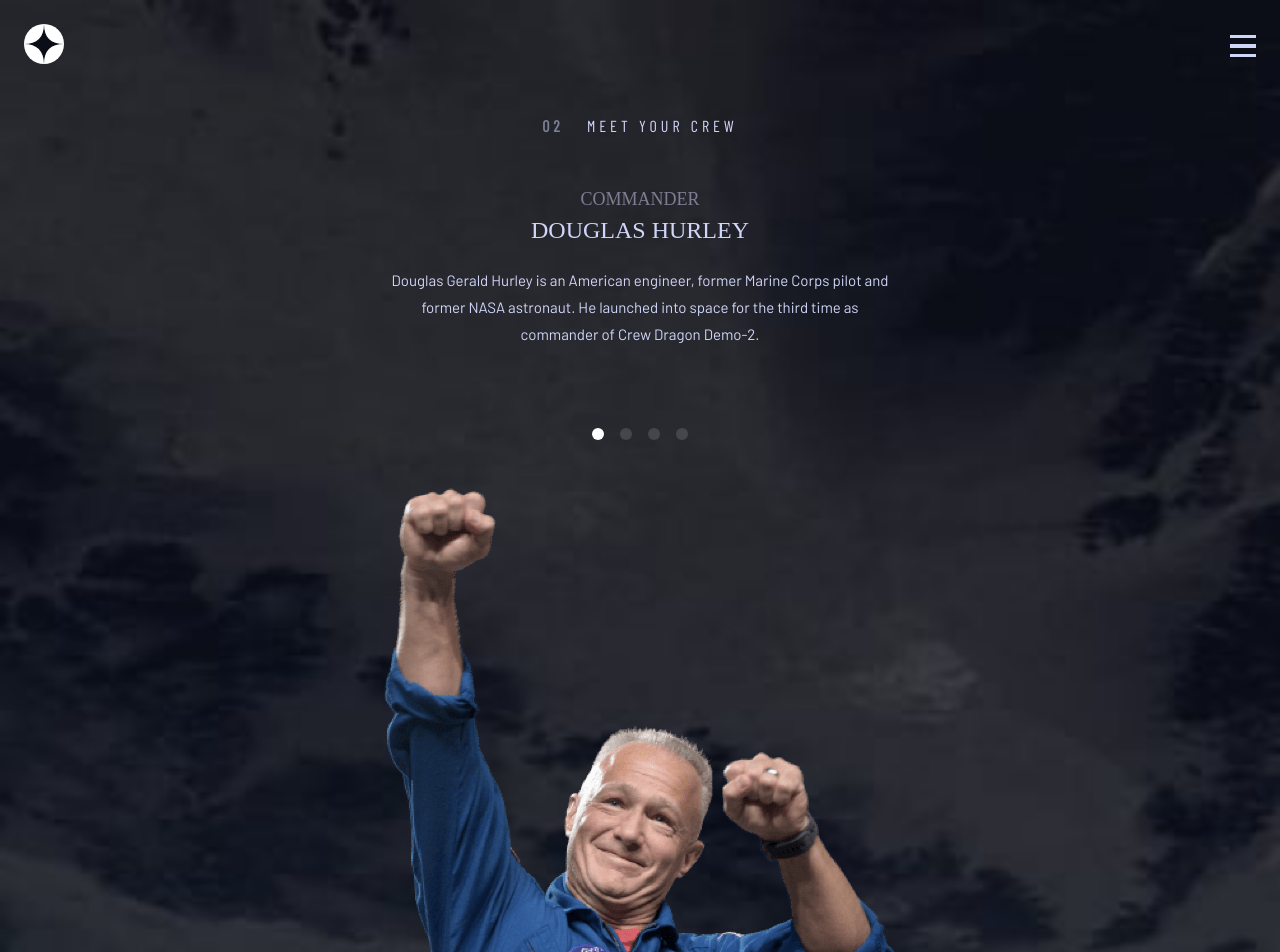
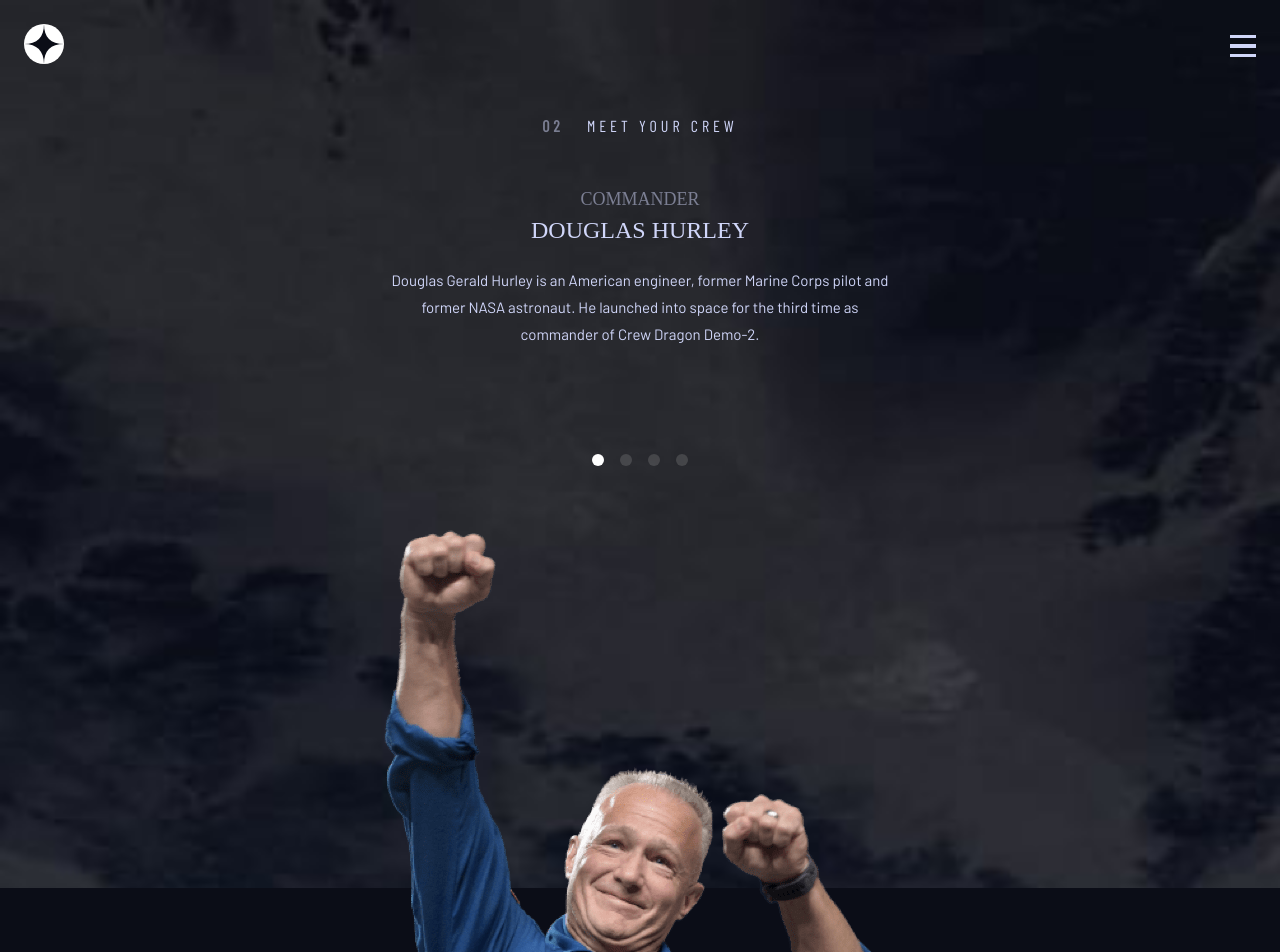
Before and after one commit to 915fonzie/space-tourism-website, a React (Vite) app: page /crew/douglas-hurley in a window 1280 px wide. Shown: the top 952 px of the page. Built offline with nearby package versions, Linux system fonts and the light colour scheme; a web font is replaced by a local one.

Commit message:
setting height to images
there was an issue on netlify where there is sometimes a delay in the image loading causing the components height to change.
setting a specific height to the images fixes that issue.

```diff
--- a/src/components/CrewLayout.jsx
+++ b/src/components/CrewLayout.jsx
@@ -50,6 +50,7 @@ export default function CrewLayout() {
                         >
                     </NavLink>
             </nav>
+            <div className='crew-img-wrapper'>
                 <AnimatePresence mode='wait' initial={false}>
                     <motion.img
                         key={pathname}
@@ -60,6 +61,7 @@ export default function CrewLayout() {
                         exit={{ x: 100, opacity: 0 }}
                         />
                 </AnimatePresence>
+            </div>
             </motion.div>
     )
 }
--- a/src/css/_crew.scss
+++ b/src/css/_crew.scss
@@ -39,7 +39,6 @@
 
     nav {
         @include flex(center, center, row);
-        margin-top: 5em;
         gap: 1em;
         a {
             margin: 0;
@@ -58,10 +57,17 @@
     }
 
     img {
-        margin-top: 3em;
-        width: 100%;
+        max-width: 100%;
         mask-image: linear-gradient(to bottom, #000000 77%, transparent 100%);
     }
+}
 
+.crew-text {
+    height: 319px;
+}
 
+.crew-img-wrapper {
+    margin-top: 3em;
+    padding: 1em;
+    height: 350px;
 }
--- a/src/css/index.css
+++ b/src/css/index.css
@@ -252,7 +252,6 @@ a {
   justify-content: center;
   align-items: center;
   flex-direction: row;
-  margin-top: 5em;
   gap: 1em;
 }
 .crew-container nav a {
@@ -268,10 +267,19 @@ a {
   opacity: 60%;
 }
 .crew-container img {
-  margin-top: 3em;
-  width: 100%;
+  max-width: 100%;
   -webkit-mask-image: linear-gradient(to bottom, #000000 77%, transparent 100%);
           mask-image: linear-gradient(to bottom, #000000 77%, transparent 100%);
+}
+
+.crew-text {
+  height: 319px;
+}
+
+.crew-img-wrapper {
+  margin-top: 3em;
+  padding: 1em;
+  height: 350px;
 }
 
 .technology-bg {
```
Also changed, not shown: 1 other file (tests, documents, lock files or other folders). Lines whose indentation alone changed are shown as unchanged.
